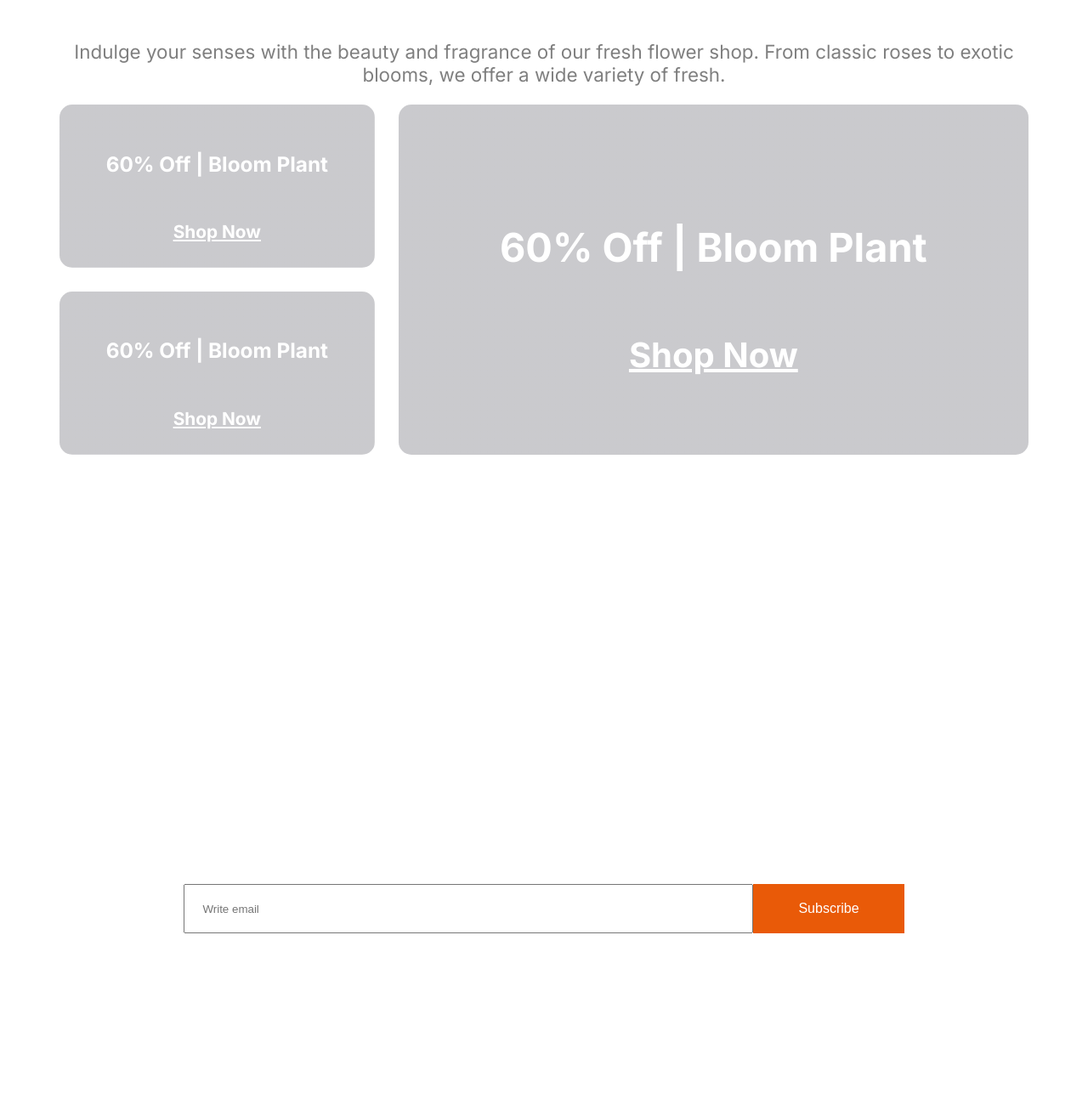
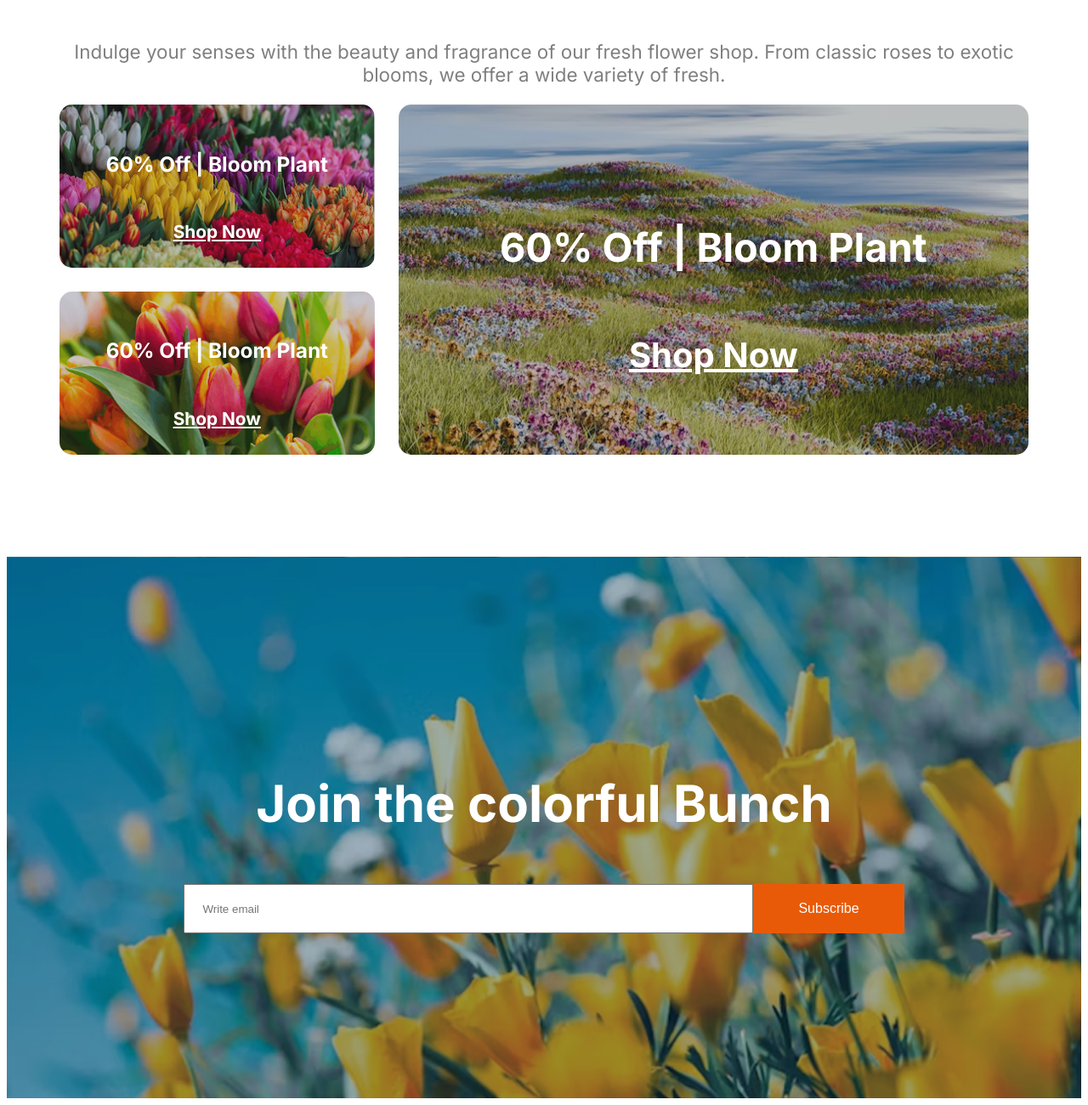
Before and after one commit to suvon1d/Assignment-02-flowers-shop, a plain HTML site: page index.html in a window 1280 px wide. Shown: the part 2820-4120 px from the top of the page at 85% size. Drawn offline with Linux system fonts and the light colour scheme; the site is published under a folder, as on GitHub Pages, so addresses that start at the root find nothing.

Commit message:
added final commit

```diff
--- a/style/style.css
+++ b/style/style.css
@@ -167,7 +167,7 @@ header,
 }
 .layout-card_1{
     grid-area: card-1;
-    background-image:linear-gradient(180deg, rgba(47, 47, 60, 0.253) 0%, rgba(47, 47, 60, 0.253) 0%), url(/assets/deal-bloom.png);
+    background-image:linear-gradient(180deg, rgba(47, 47, 60, 0.253) 0%, rgba(47, 47, 60, 0.253) 0%), url(../assets/deal-bloom.png);
     background-size: cover;
     background-position: center;
     font-weight: bold;
@@ -175,7 +175,7 @@ header,
 }
 .layout-card_2{
     grid-area: card-2;
-    background-image:linear-gradient(180deg, rgba(47, 47, 60, 0.253) 0%, rgba(47, 47, 60, 0.253) 0%),  url(/assets/deal-ana.png);
+    background-image:linear-gradient(180deg, rgba(47, 47, 60, 0.253) 0%, rgba(47, 47, 60, 0.253) 0%),  url(../assets/deal-ana.png);
     background-size: cover;
     background-position: center;
     font-weight: bold;
@@ -183,7 +183,7 @@ header,
 }
 .layout-card_3{
     grid-area: card-3;
-    background-image:linear-gradient(180deg, rgba(47, 47, 60, 0.253) 0%, rgba(47, 47, 60, 0.253) 0%),  url(/assets/deal-zabo.png);
+    background-image:linear-gradient(180deg, rgba(47, 47, 60, 0.253) 0%, rgba(47, 47, 60, 0.253) 0%),  url(../assets/deal-zabo.png);
     background-size: cover;
     background-position: center;
     color: white;
@@ -205,7 +205,7 @@ header,
 
 .inner-content-img{
     grid-area: card-1;
-    background-image: url(/assets/news-letter-bg.png);
+    background-image: url(../assets/news-letter-bg.png);
     background-size: cover;
     background-position: center;
     text-align: center;
```
